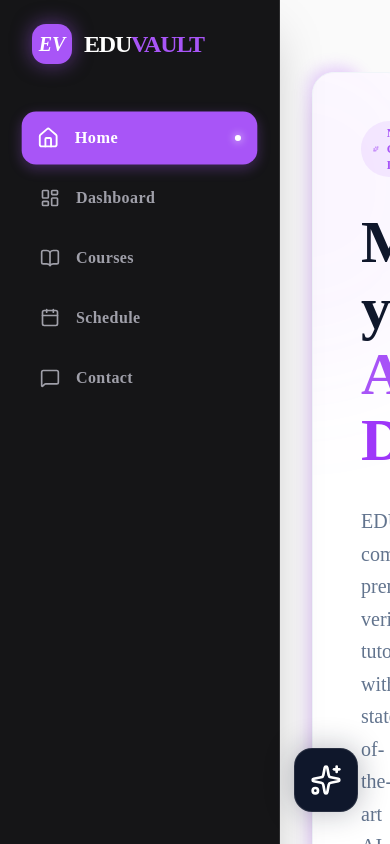
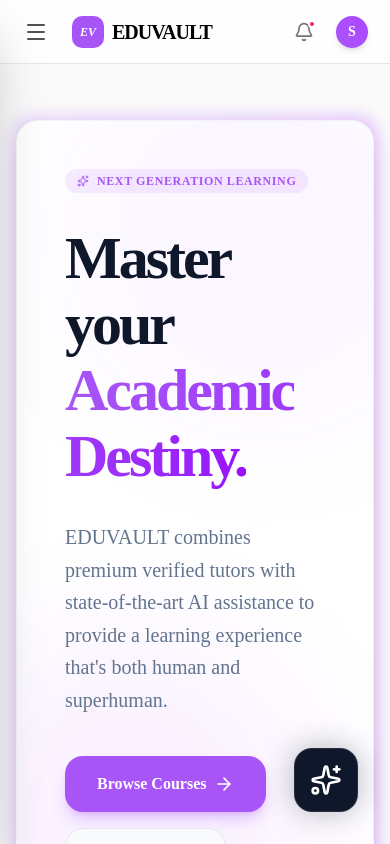
Before and after one commit to aanchalshres/Eduvault, a Next.js app in the folder eduvault-frontend/: page / in a window 390 px wide. Shown: the top 844 px of the page. Built offline with nearby package versions, Linux system fonts and the light colour scheme.

Commit message:
Implement responsive Navbar and Sidebar with mobile drawer

```diff
--- a/eduvault-frontend/components/AppWrapper.tsx
+++ b/eduvault-frontend/components/AppWrapper.tsx
@@ -3,6 +3,7 @@
 import React from 'react';
 import { usePathname } from 'next/navigation';
 import { Sidebar } from './Sidebar';
+import { Navbar } from './Navbar';
 import { AITutorWidget } from './AITutorWidget';
 import { StateProvider } from './StateProvider';
 
@@ -12,9 +13,11 @@ export function AppWrapper({ children }: { children: React.ReactNode }) {
 
   return (
     <StateProvider>
-      <div className="flex min-h-screen bg-academic-white text-[#1A202C] w-full selection:bg-accent-blue/20 selection:text-accent-blue">
+      <div className="flex min-h-screen bg-academic-white text-[#1A202C] w-full selection:bg-accent-blue/20 selection:text-accent-blue relative">
         {!isLoginPage && <Sidebar />}
-        <main className={`flex-1 overflow-y-auto relative ${isLoginPage ? 'p-0' : 'p-8 md:p-16'}`}>
+        <div className="flex-1 flex flex-col min-w-0">
+          {!isLoginPage && <Navbar />}
+          <main className={`flex-1 overflow-y-auto relative ${isLoginPage ? 'p-0' : 'p-4 md:p-8 lg:p-12'}`}>
             {/* Subtle background patterns for a premium feel */}
             {!isLoginPage && (
               <div className="absolute inset-0 pointer-events-none opacity-[0.03] z-0"
@@ -28,6 +31,7 @@ export function AppWrapper({ children }: { children: React.ReactNode }) {
               {children}
             </div>
           </main>
+        </div>
         <AITutorWidget />
       </div>
     </StateProvider>
--- /dev/null
+++ b/eduvault-frontend/components/Navbar.tsx
@@ -0,0 +1,49 @@
+'use client'
+
+import React from 'react';
+import Link from 'next/link';
+import { Menu, Bell, User } from 'lucide-react';
+import { useAppState } from './StateProvider';
+
+export function Navbar() {
+  const { setSidebarOpen } = useAppState();
+
+  return (
+    <header className="h-16 md:h-20 bg-white/80 backdrop-blur-md border-b border-neutral-200 sticky top-0 z-30 px-4 md:px-8 flex items-center justify-between">
+      <div className="flex items-center gap-4">
+        <button
+          onClick={() => setSidebarOpen(true)}
+          className="lg:hidden p-2 hover:bg-neutral-100 rounded-lg transition-colors"
+          aria-label="Open Menu"
+        >
+          <Menu className="w-6 h-6 text-neutral-600" />
+        </button>
+
+        <Link href="/" className="flex items-center gap-2 lg:hidden">
+          <div className="w-8 h-8 bg-accent-blue rounded-lg flex items-center justify-center">
+            <span className="text-xs font-black italic text-white">EV</span>
+          </div>
+          <span className="text-xl font-black tracking-tighter text-black uppercase">
+            EduVault
+          </span>
+        </Link>
+      </div>
+
+      <div className="flex items-center gap-2 md:gap-4">
+        <button className="p-2 hover:bg-neutral-100 rounded-full transition-colors relative">
+          <Bell className="w-5 h-5 text-neutral-500" />
+          <span className="absolute top-1.5 right-1.5 w-2 h-2 bg-rose-500 rounded-full border-2 border-white"></span>
+        </button>
+
+        <div className="h-8 w-px bg-neutral-200 mx-1 md:mx-2 hidden sm:block"></div>
+
+        <button className="flex items-center gap-3 p-1.5 hover:bg-neutral-100 rounded-full md:rounded-xl transition-all duration-300">
+          <div className="w-8 h-8 rounded-full bg-gradient-to-tr from-accent-blue to-purple-500 flex items-center justify-center text-white font-bold text-sm shadow-md">
+            S
+          </div>
+          <span className="font-semibold text-sm hidden md:block">Student Account</span>
+        </button>
+      </div>
+    </header>
+  );
+}
--- a/eduvault-frontend/components/Sidebar.tsx
+++ b/eduvault-frontend/components/Sidebar.tsx
@@ -9,11 +9,14 @@ import {
   BookOpen,
   Calendar,
   MessageSquare,
-  LogIn
+  LogIn,
+  X
 } from 'lucide-react';
+import { useAppState } from './StateProvider';
 
 export function Sidebar() {
   const pathname = usePathname();
+  const { isSidebarOpen, setSidebarOpen } = useAppState();
 
   const links = [
     { href: '/', label: 'Home', icon: Home },
@@ -24,8 +27,20 @@ export function Sidebar() {
   ];
 
   return (
-    <aside className="w-[280px] bg-[#09090B]/95 backdrop-blur-md text-white p-6 flex flex-col border-r border-white/10 transition-all duration-500 shadow-2xl z-40">
-      <Link href="/" className="flex items-center gap-3 mb-12 px-2 no-underline group">
+    <>
+      {/* Sidebar Overlay for Mobile */}
+      {isSidebarOpen && (
+        <div
+          className="fixed inset-0 bg-black/60 backdrop-blur-sm z-[45] lg:hidden transition-opacity duration-300"
+          onClick={() => setSidebarOpen(false)}
+        />
+      )}
+
+      <aside className={`fixed lg:static top-0 left-0 h-full w-[280px] bg-[#09090B]/95 backdrop-blur-xl text-white p-6 flex flex-col border-r border-white/10 transition-all duration-500 shadow-2xl z-[50] ${
+        isSidebarOpen ? 'translate-x-0' : '-translate-x-full lg:translate-x-0'
+      }`}>
+        <div className="flex items-center justify-between mb-12">
+          <Link href="/" className="flex items-center gap-3 px-2 no-underline group">
             <div className="w-10 h-10 bg-accent-blue rounded-xl flex items-center justify-center shadow-[0_0_20px_rgba(168,85,247,0.5)] group-hover:scale-110 transition-transform duration-300">
               <span className="text-xl font-black italic">EV</span>
             </div>
@@ -33,6 +48,14 @@ export function Sidebar() {
               EDU<span className="text-accent-blue">VAULT</span>
             </span>
           </Link>
+
+          <button
+            onClick={() => setSidebarOpen(false)}
+            className="lg:hidden p-2 hover:bg-white/10 rounded-lg transition-colors"
+          >
+            <X className="w-6 h-6" />
+          </button>
+        </div>
 
         <nav className="flex flex-col gap-2 flex-1">
           {links.map((link) => {
@@ -42,6 +65,7 @@ export function Sidebar() {
               <Link
                 key={link.href}
                 href={link.href}
+                onClick={() => setSidebarOpen(false)}
                 className={`flex items-center gap-4 px-4 py-3.5 rounded-xl transition-all duration-300 group ${
                   isActive
                     ? 'bg-accent-blue text-white shadow-[0_4px_12px_rgba(168,85,247,0.3)] scale-[1.02]'
@@ -61,6 +85,7 @@ export function Sidebar() {
         <div className="mt-auto pt-8 border-t border-white/5">
           <Link
             href="/login"
+            onClick={() => setSidebarOpen(false)}
             className="flex items-center justify-center gap-3 w-full px-4 py-4 bg-white/5 text-white border border-white/10 rounded-2xl font-bold hover:bg-white hover:text-black transition-all duration-500 group shadow-lg"
           >
             <LogIn className="w-5 h-5 group-hover:translate-x-1 transition-transform" />
@@ -68,5 +93,6 @@ export function Sidebar() {
           </Link>
         </div>
       </aside>
+    </>
   );
 }
--- a/eduvault-frontend/components/StateProvider.tsx
+++ b/eduvault-frontend/components/StateProvider.tsx
@@ -18,6 +18,8 @@ interface StateContextType {
   enrollCourse: (courseId: string) => void;
   addSession: (session: any) => void;
   addChatMessage: (msg: ChatMessage) => void;
+  isSidebarOpen: boolean;
+  setSidebarOpen: (open: boolean) => void;
 }
 
 const defaultState: AppState = {
@@ -34,6 +36,7 @@ const StateContext = createContext<StateContextType | undefined>(undefined);
 export function StateProvider({ children }: { children: React.ReactNode }) {
   const [state, setState] = useState<AppState>(defaultState);
   const [isLoaded, setIsLoaded] = useState(false);
+  const [isSidebarOpen, setSidebarOpen] = useState(false);
 
   useEffect(() => {
     const savedUser = localStorage.getItem('ev_user');
@@ -78,7 +81,15 @@ export function StateProvider({ children }: { children: React.ReactNode }) {
   if (!isLoaded) return null; // Avoid hydration mismatch
 
   return (
-    <StateContext.Provider value={{ state, updateState, enrollCourse, addSession, addChatMessage }}>
+    <StateContext.Provider value={{
+      state,
+      updateState,
+      enrollCourse,
+      addSession,
+      addChatMessage,
+      isSidebarOpen,
+      setSidebarOpen
+    }}>
       {children}
     </StateContext.Provider>
   );
```
Lines whose indentation alone changed are shown as unchanged.
